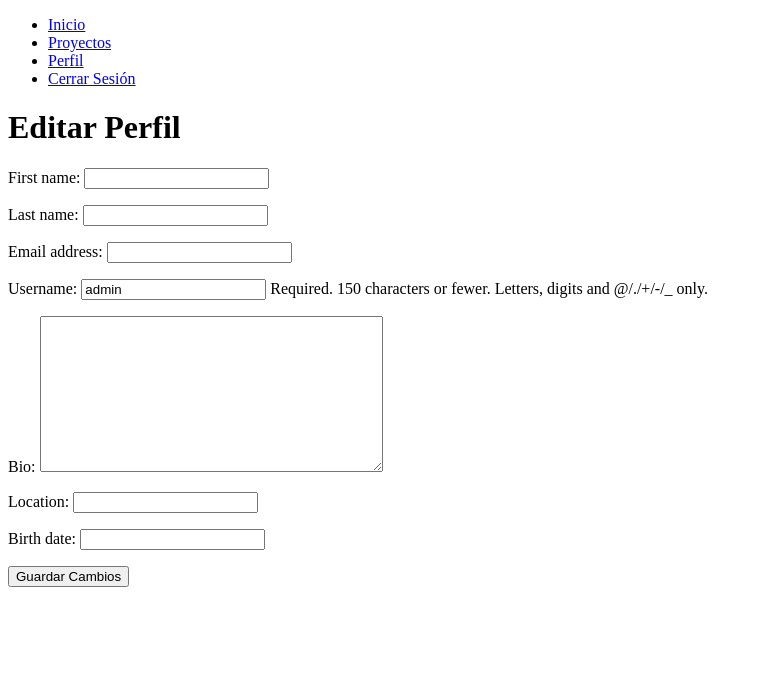
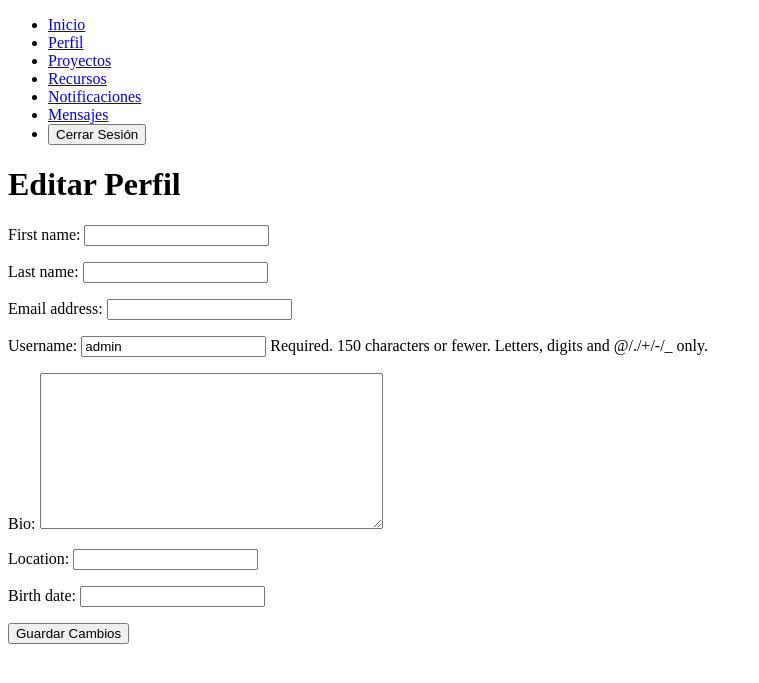
Before and after one commit to pablotcon/Collaborn, a Django app: page /perfil/editar/ in a window 1280 px wide. Shown: the top 683 px of the page, without its empty margins (0-759 px from the left). Run offline with Django 5.2, Linux system fonts and the light colour scheme; a user stored in the database is signed in; data comes from the database, SQL or seed files in the repository; both versions use the stored data as it was after the commit.

Commit message:
tamosloco
ds

```diff
--- a/myapp/templates/myapp/base.html
+++ b/myapp/templates/myapp/base.html
@@ -10,9 +10,17 @@
         <nav>
             <ul>
                 <li><a href="{% url 'index' %}">Inicio</a></li>
+                <li><a href="{% url 'ver_perfil' %}">Perfil</a></li>
                 <li><a href="{% url 'proyecto_list' %}">Proyectos</a></li>
-                <li><a href="{% url 'ver_perfil' %}">Perfil</a></li>
-                <li><a href="{% url 'logout' %}">Cerrar Sesión</a></li>
+                <li><a href="{% url 'listar_recursos' %}">Recursos</a></li>
+                <li><a href="{% url 'listar_notificaciones' %}">Notificaciones</a></li>
+                <li><a href="{% url 'listar_mensajes' %}">Mensajes</a></li>
+                <li>
+                    <form method="post" action="{% url 'logout' %}">
+                        {% csrf_token %}
+                        <button type="submit">Cerrar Sesión</button>
+                    </form>
+                </li>
             </ul>
         </nav>
     </header>
```
Also changed, not shown: db.sqlite3.
